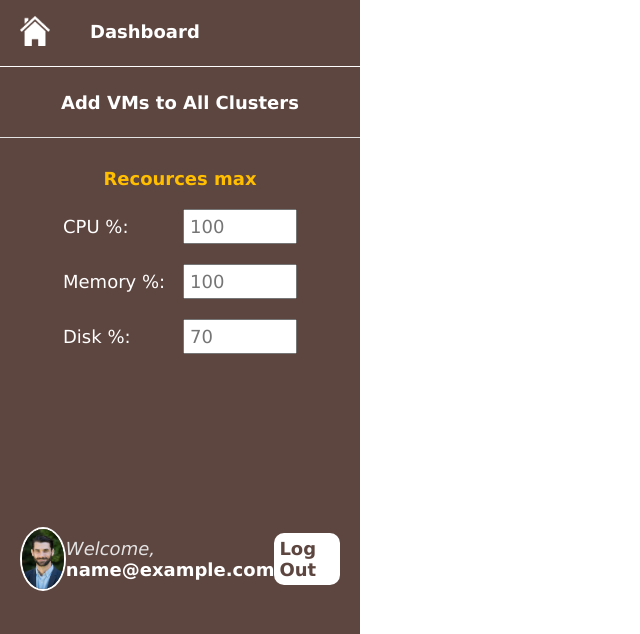
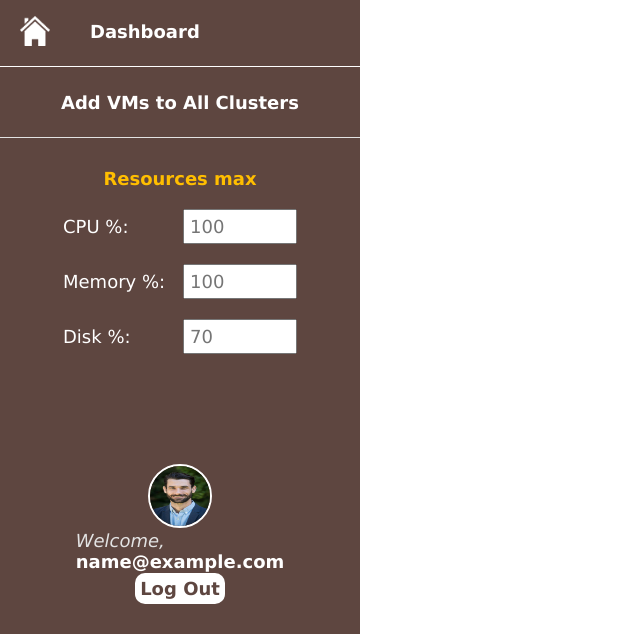
Before and after one commit to nickdcell23/UPSCapstoneNick, a PHP site: page /UPSCapstoneFall2022-main/dashboard.php in a window 1280 px wide. Shown: the part 166-800 px from the top of the page, without its empty margins (0-640 px from the left). Run offline with PHP 8.4, Linux system fonts and the light colour scheme; the visitor is signed in with stand-in values (Sample User, id 1); data that the repository does not hold is empty.

Commit message:
Add files via upload

```diff
--- a/VMs.php
+++ b/VMs.php
@@ -84,9 +84,9 @@ if(!isset($_SESSION['email'])){
 			<img src="images/employee_image.jfif">
 			<div id="welcome">
 				<h4>Welcome,</h4>
-				<h3><?= $_SESSION['email'];?></h3>
+				<h3><?= $_SESSION['azureemail'];?></h3>
 			</div>
-			<a href="includes/signOut_inc.php" >Log Out</a>
+			<a href="includes/signOut_inc.php">Log Out</a>
 		</div>
 	</div>
 	<div class="data">
--- a/css/dashboard.css
+++ b/css/dashboard.css
@@ -90,12 +90,13 @@ h1{
 	height: 100vh;
 	background-color: #5e4640;
 	position: fixed;
+
 }
 #bottom{
 	padding: 10px 20px;
-	height: 90px;
+	height: 140px;
 	display: flex;
-	flex-direction: row;
+	flex-direction: column;
 	justify-content: space-between;
 	position: absolute;
 	bottom: 20px;
@@ -116,6 +117,7 @@ h1{
 }
 #welcome h3{
 	color: white;
+	word-wrap: break-word;
 }
 #bottom a{
 	color: #5e4640;
--- a/dashboard.php
+++ b/dashboard.php
@@ -1,6 +1,6 @@
 <?php
 session_start();
-if(!isset($_SESSION['auth']) && !isset($_SESSION['email'])) {
+if(!isset($_SESSION['email'])) {
 	header('Location: login.php');
 	exit();
 }
@@ -41,7 +41,7 @@ if(!isset($_SESSION['auth']) && !isset($_SESSION['email'])) {
 			<button onclick="addVMstoAll()">Add VMs to All Clusters</button>
 		</div>
 		<div class="resourcesMax">
-			<h2>Recources max</h2>
+			<h2>Resources max</h2>
 			<div>
 				<label>CPU %:</label>
 				<input type="number" name="cpuMax" id="cpuMax" placeholder="100" required>
@@ -61,7 +61,7 @@ if(!isset($_SESSION['auth']) && !isset($_SESSION['email'])) {
 				<h4>Welcome,</h4>
 				<h3><?= $_SESSION['azureemail'];?></h3>
 			</div>
-			<a href="includes/signOut_inc.php" >Log Out</a>
+			<a href="includes/signOut_inc.php">Log Out</a>
 		</div>
 	</div>
 	<div class="data">
--- a/includes/login_inc.php
+++ b/includes/login_inc.php
@@ -22,6 +22,7 @@ if(isset($_POST['login'])){
 		if(password_verify($password, $row['password'])){
 			session_start();
 			$_SESSION['email'] = $email;
+			$_SESSION['azureemail'];
 			header("Location: ../dashboard.php");
 			exit();
 		}
```
Also changed, not shown: includes/auth.php (+3 -20 lines), includes/config.inc (+4 -27 lines), includes/graph.php (+0 -13 lines), includes/mysql.php (+0 -9 lines), includes/signOut_inc.php (+11 -1 lines), login.php (+5 -7 lines), oauth.php (+15 -3 lines).
